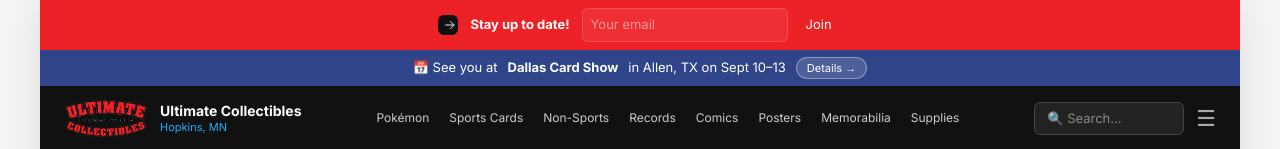
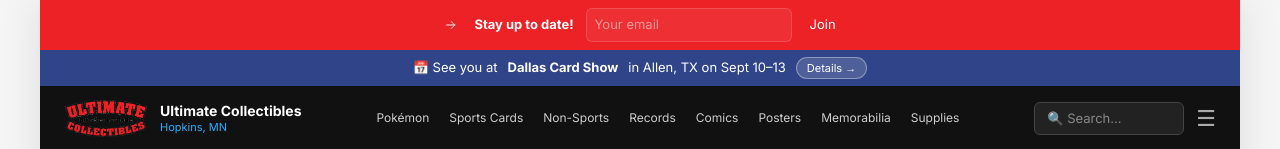
Before and after one commit to sablegg/ultimate-collectibles, a Next.js app: page / in a window 1280 px wide. Shown: the top 149 px of the page. Built offline with nearby package versions, Linux system fonts and the light colour scheme; a web font is replaced by a local one.

Commit message:
UI: increase email-bar arrow size and restore red background

```diff
--- a/app/globals.css
+++ b/app/globals.css
@@ -238,11 +238,11 @@ a { color: inherit; text-decoration: none; }
 .page-hero-meta .page-hero-header { color: #111; }
 
 /* Logo arrow animation (replaces small logo near the top) */
-.email-arrow { width: 20px; height: 20px; background: #111; border-radius: 6px; display: flex; align-items: center; justify-content: center; flex-shrink: 0; }
+.email-arrow { width: 28px; height: 28px; background: #ED2227; border-radius: 8px; display: flex; align-items: center; justify-content: center; flex-shrink: 0; }
 .email-arrow svg { transform-origin: center; animation: arrow-bounce 1.2s ease-in-out infinite; }
 @keyframes arrow-bounce {
   0% { transform: translateX(0); }
-  50% { transform: translateX(4px); }
+  50% { transform: translateX(6px); }
   100% { transform: translateX(0); }
 }
 .page-hero-eyebrow { color: #22ADFF; font-size: 12px; font-weight: 600; text-transform: uppercase; letter-spacing: 1px; margin-bottom: 8px; }
```
